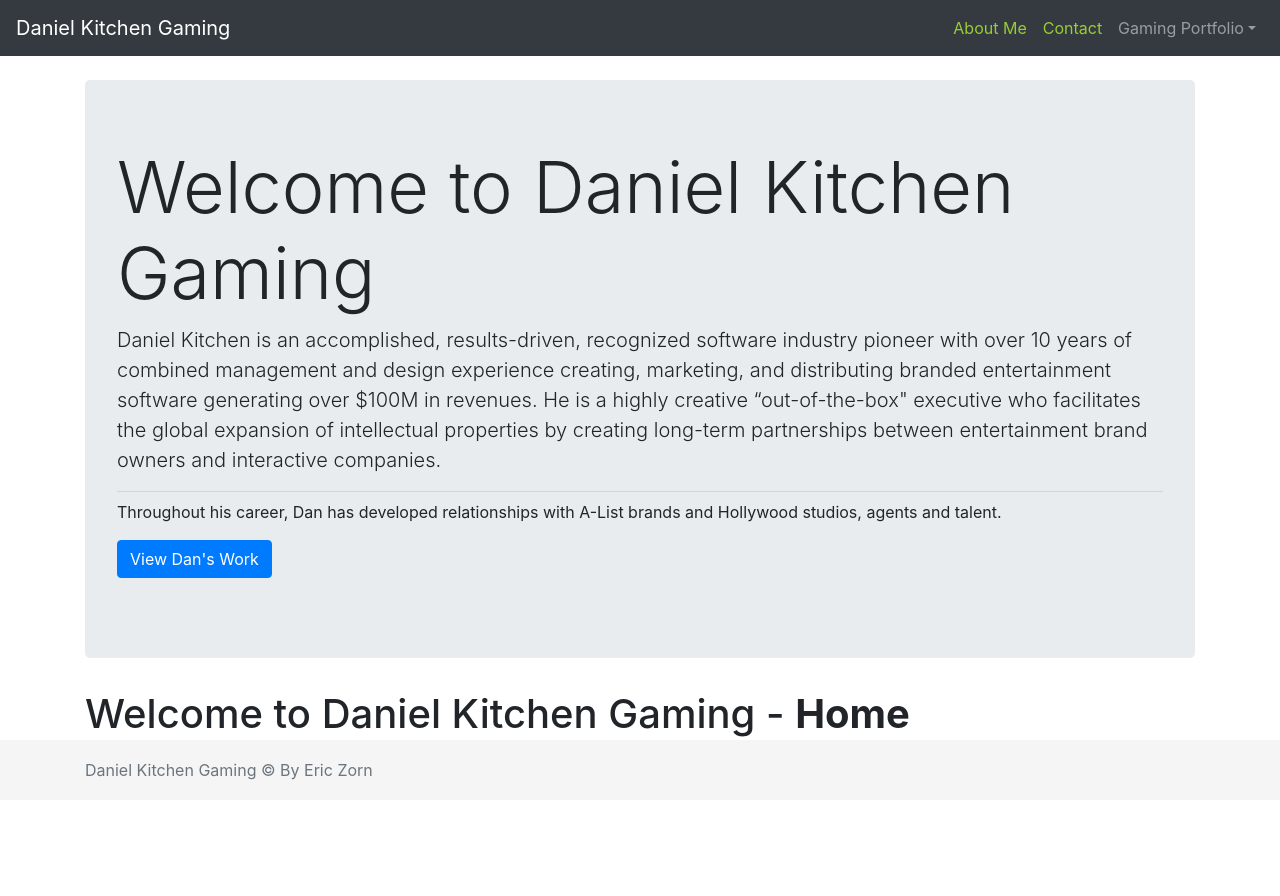
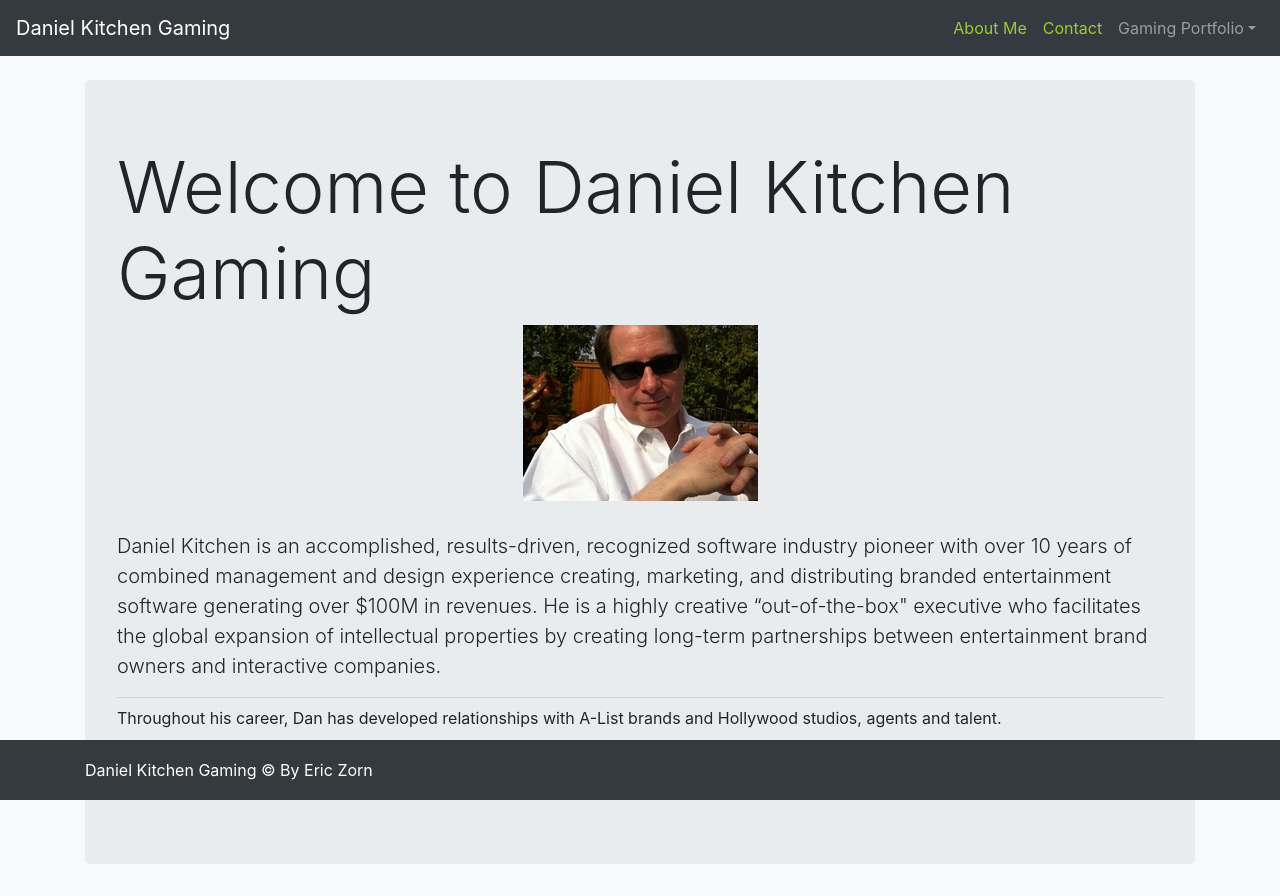
Before and after one commit to ericzorn93/ez-portfolio-Full-Stack, a React (Create React App) app in the folder client/: page / in a window 1280 px wide. Before the commit the page ends 800 px from the top, so only its background shows below. Built offline with nearby package versions, Linux system fonts and the light colour scheme.

Commit message:
Home Page Complete

```diff
--- a/client/src/App.css
+++ b/client/src/App.css
@@ -1,6 +1,10 @@
 :root {
     --primary-text-color: yellowgreen;
     --secondary-text-color: green;
+}
+
+body {
+    background: #F8F9FA;
 }
 
 a {
--- a/client/src/components/main-components/Footer.js
+++ b/client/src/components/main-components/Footer.js
@@ -9,7 +9,7 @@ export default class Footer extends Component {
             <div>
                 <footer className="footer">
                     <div className="container">
-                        <span className="text-muted">Daniel Kitchen Gaming &copy; By Eric Zorn</span>
+                        <span style={{color: "white"}}>Daniel Kitchen Gaming &copy; By Eric Zorn</span>
                     </div>
                 </footer>
             </div>
--- a/client/src/components/main-components/Home.js
+++ b/client/src/components/main-components/Home.js
@@ -6,7 +6,6 @@ export default class Home extends Component {
     return (
       <div className="container">
         <WelcomeJumbotron/>
-        <h1 className="home-header">Welcome to Daniel Kitchen Gaming - <strong>Home</strong></h1>
       </div>
     )
   }
--- a/client/src/components/sub-components/WelcomeJumbotron.js
+++ b/client/src/components/sub-components/WelcomeJumbotron.js
@@ -1,12 +1,17 @@
 import React, { Component } from 'react';
 import { Jumbotron, Button } from 'reactstrap';
 import { Link } from 'react-router-dom';
+import DanKitchenImg from '../../assets/img/Dan_Kitchen.jpg';
+import '../../css/WelcomeJumbotron.css';
 
 export default class WelcomeJumbotron extends Component {
   render() {
     return (
-      <Jumbotron>
+      <Jumbotron className={"jumbo-layout"}>
         <h1 className="display-3">Welcome to Daniel Kitchen Gaming</h1>
+        <div className="text-center">
+            <img src={DanKitchenImg} alt="Daniel Kitchen Profile Picture" className={"profile-img"}/>
+        </div>
         <p className="lead">
             Daniel Kitchen is an accomplished, results-driven, recognized software industry pioneer with over 10 years of combined management and design experience creating, marketing, and distributing branded entertainment software generating over $100M in revenues. He is a highly creative “out-of-the-box" executive who facilitates the global expansion of intellectual properties by creating long-term partnerships between entertainment brand owners and interactive companies.
         </p>
--- a/client/src/css/Footer.css
+++ b/client/src/css/Footer.css
@@ -4,5 +4,5 @@
     width: 100%;
     height: 60px; /* Set the fixed height of the footer here */
     line-height: 60px; /* Vertically center the text there */
-    background-color: #f5f5f5;
+    background-color: #353A3F;
 }
--- /dev/null
+++ b/client/src/css/WelcomeJumbotron.css
@@ -0,0 +1,3 @@
+.profile-img {
+    margin-bottom: 30px;
+}
```
Also changed, not shown: client/src/assets/img/Dan_Kitchen.jpg (added).
